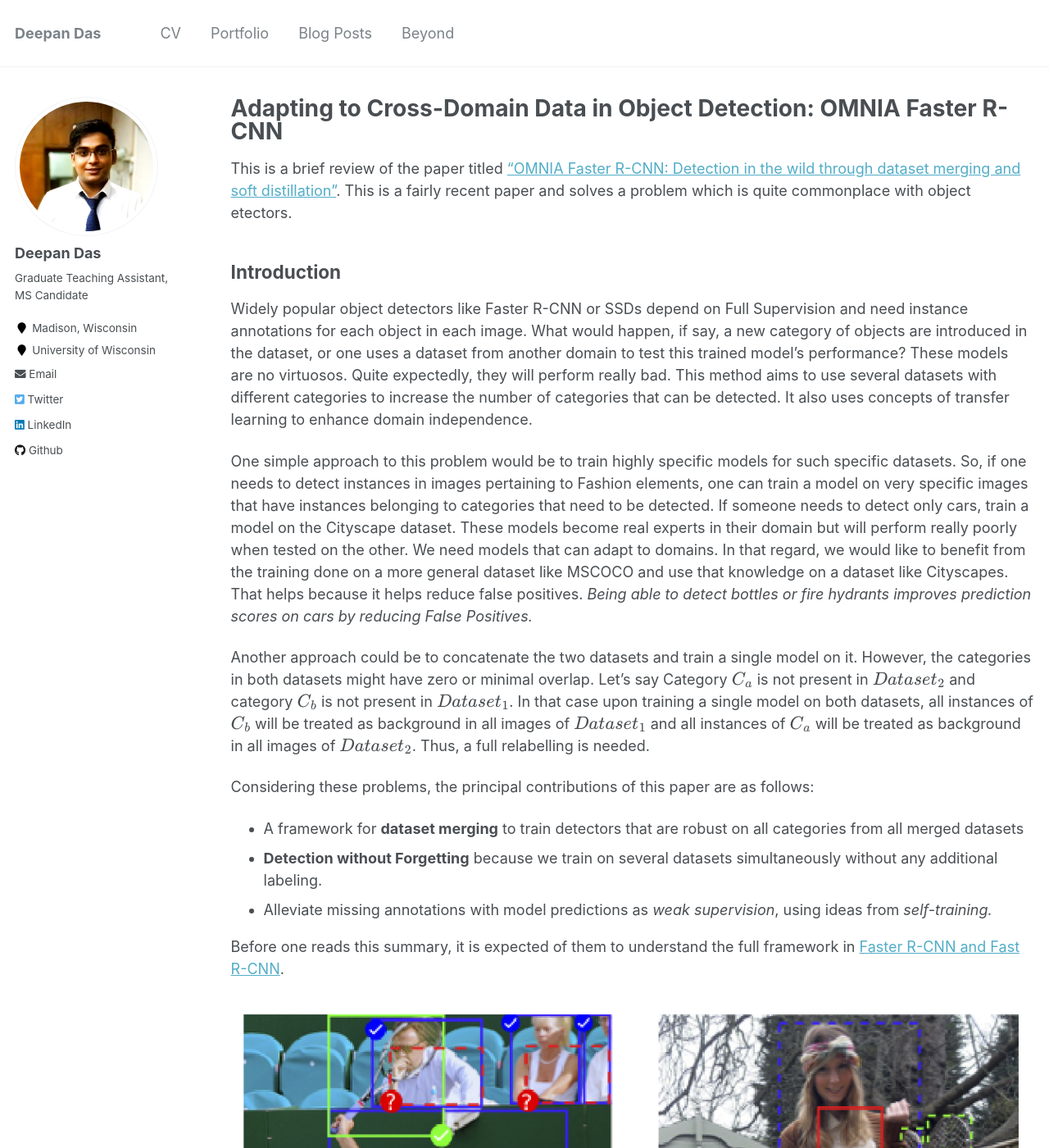
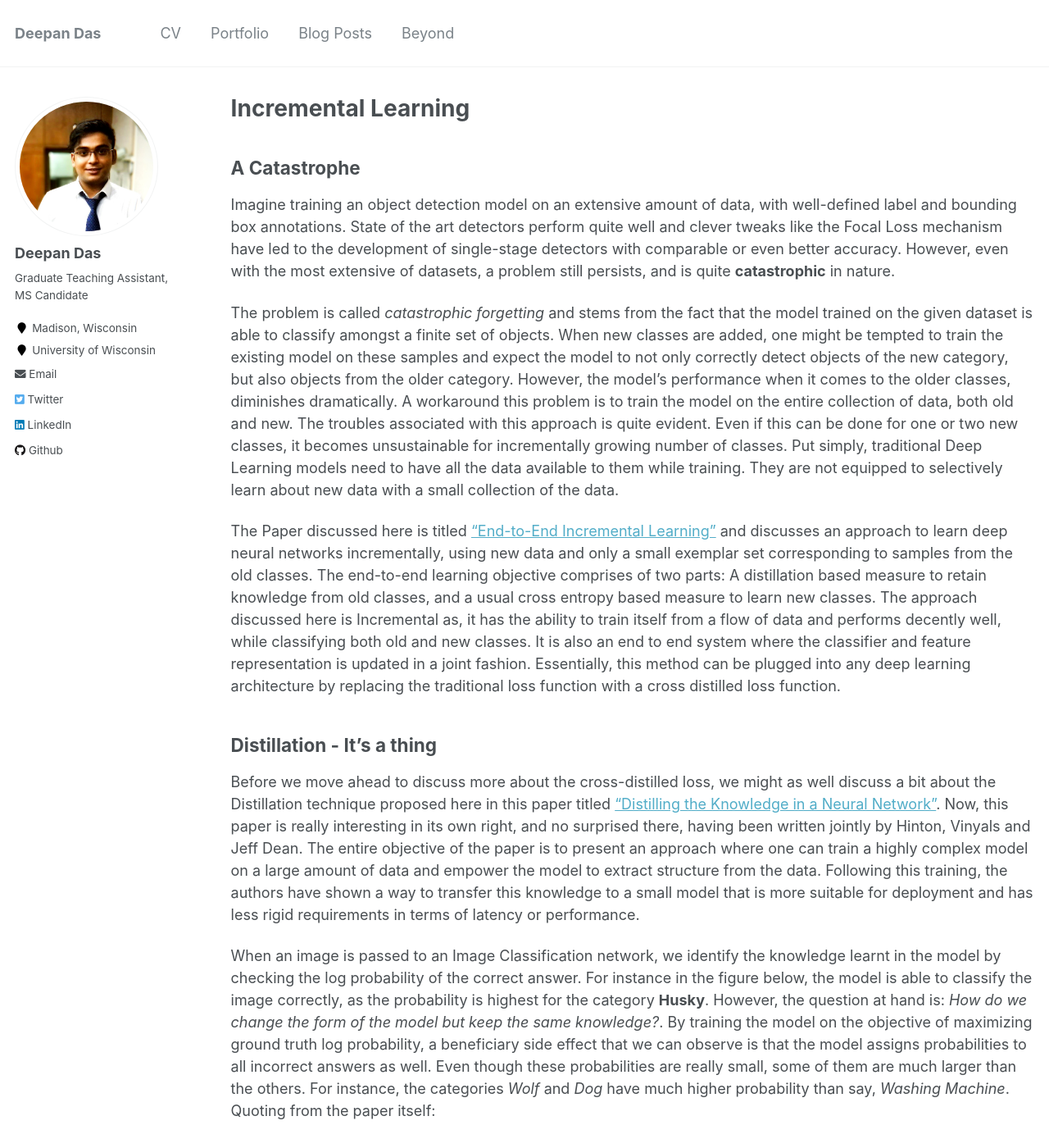
Before and after one commit to deepandas11/deepandas11.github.io, a Jekyll site: the page built from _posts/2019-07-18-Incremental-Learning.md, in a window 1280 px wide and 1400 px high. Shown: the whole window at 82% size. Built offline with Jekyll 4.4.1, drawn with Linux system fonts in a browser that asks for light colours; formulas are drawn with MathJax 3; some of the changed text lies outside the part shown.

Commit message:
Update1
Signed-off-by: Deepan Das <deepandas11@gmail.com>

```diff
--- a/_posts/2019-07-18-Incremental-Learning.md
+++ b/_posts/2019-07-18-Incremental-Learning.md
@@ -1,79 +1,23 @@
 ---
 layout: post
-title:  "Adapting to Cross-Domain Data in Object Detection: OMNIA Faster R-CNN"
-categories: deep-learning, computer-vision, detection
+title:  "Incremental Learning"
+categories: deep-learning, computer-vision, detection, incremental-learning
 ---
 
-This is a brief review of the paper titled ["OMNIA Faster R-CNN: Detection in the wild through dataset merging and soft distillation"](https://arxiv.org/abs/1812.02611). This is a fairly recent paper and solves a problem which is quite commonplace with object etectors.
 
+## A Catastrophe
 
-## Introduction
-Widely popular object detectors like Faster R-CNN or SSDs depend on Full Supervision and need instance annotations for each object in each image. What would happen, if say, a new category of objects are introduced in the dataset, or one uses a dataset from another domain to test this trained model's performance? These models are no virtuosos. Quite expectedly, they will perform really bad. This method aims to use several datasets with different categories to increase the number of categories that can be detected. It also uses concepts of transfer learning to enhance domain independence.
+Imagine training an object detection model on an extensive amount of data, with well-defined label and bounding box annotations. State of the art detectors perform quite well and clever tweaks like the Focal Loss mechanism have led to the development of single-stage detectors with comparable or even better accuracy. However, even with the most extensive of datasets, a problem still persists, and is quite **catastrophic** in nature.
 
-One simple approach to this problem would be to train highly specific models for such specific datasets. So, if one needs to detect instances in images pertaining to Fashion elements, one can train a model on very specific images that have instances belonging to categories that need to be detected. If someone needs to detect only cars, train a model on the Cityscape dataset. These models become real experts in their domain but will perform really poorly when tested on the other. We need models that can adapt to domains. In that regard, we would like to benefit from the training done on a more general dataset like MSCOCO and use that knowledge on a dataset like Cityscapes. That helps because it helps reduce false positives. *Being able to detect bottles or fire hydrants improves prediction scores on cars by reducing False Positives.*
+The problem is called *catastrophic forgetting* and stems from the fact that the model trained on the given dataset is able to classify amongst a finite set of objects. When new classes are added, one might be tempted to train the existing model on these samples and expect the model to not only correctly detect objects of the new category, but also objects from the older category. However, the model's performance when it comes to the older classes, diminishes dramatically. A workaround this problem is to train the model on the entire collection of data, both old and new. The troubles associated with this approach is quite evident. Even if this can be done for one or two new classes, it becomes unsustainable for incrementally growing number of classes. Put simply, traditional Deep Learning models need to have all the data available to them while training. They are not equipped to selectively learn about new data with a small collection of the data.
 
-Another approach could be to concatenate the two datasets and train a single model on it. However, the categories in both datasets might have zero or minimal overlap. Let's say Category \\(C_a\\) is not present in \\(Dataset_2\\) and category \\(C_b\\) is not present in \\(Dataset_1\\). In that case upon training a single model on both datasets, all instances of \\(C_b\\) will be treated as background in all images of \\(Dataset_1\\) and all instances of \\(C_a\\) will be treated as background in all images of \\(Dataset_2\\). Thus, a full relabelling is needed.
+The Paper discussed here is titled ["End-to-End Incremental Learning"](https://arxiv.org/abs/1807.09536) and discusses an approach to learn deep neural networks incrementally, using new data and only a small exemplar set corresponding to samples from the old classes. The end-to-end learning objective comprises of two parts: A distillation based measure to retain knowledge from old classes, and a usual cross entropy based measure to learn new classes. The approach discussed here is Incremental as, it has the ability to train itself from a flow of data and performs decently well, while classifying both old and new classes. It is also an end to end system where the classifier and feature representation is updated in a joint fashion. Essentially, this method can be plugged into any deep learning architecture by replacing the traditional loss function with a cross distilled loss function.
 
-Considering these problems, the principal contributions of this paper are as follows:
-- A framework for **dataset merging** to train detectors that are robust on all categories from all merged datasets
-- **Detection without Forgetting** because we train on several datasets simultaneously without any additional labeling.
-- Alleviate missing annotations with model predictions as *weak supervision*, using ideas from *self-training.*
+## Distillation - It's a thing
 
-Before one reads this summary, it is expected of them to understand the full framework in [Faster R-CNN and Fast R-CNN](https://www.jeremyjordan.me/object-detection-one-stage/).
+Before we move ahead to discuss more about the cross-distilled loss, we might as well discuss a bit about the Distillation technique proposed here in this paper titled ["Distilling the Knowledge in a Neural Network"](https://arxiv.org/abs/1503.02531). Now, this paper is really interesting in its own right, and no surprised there, having been written jointly by Hinton, Vinyals and Jeff Dean. The entire objective of the paper is to present an approach where one can train a highly complex model on a large amount of data and empower the model to extract structure from the data. Following this training, the authors have shown a way to transfer this knowledge to a small model that is more suitable for deployment and has less rigid requirements in terms of latency or performance.
 
+When an image is passed to an Image Classification network, we identify the knowledge learnt in the model by checking the log probability of the correct answer. For instance in the figure below, the model is able to classify the image correctly, as the probability is highest for the category **Husky**. However, the question at hand is: *How do we change the form of the model but keep the same knowledge?*. By training the model on the objective of maximizing ground truth log probability, a beneficiary side effect that we can observe is that the model assigns probabilities to all incorrect answers as well. Even though these probabilities are really small, some of them are much larger than the others. For instance, the categories *Wolf* and *Dog* have much higher probability than say, *Washing Machine*. Quoting from the paper itself:
+> These  relative probabilities of incorrect answers tell us a lot about how the cumbersome model tends to generalize.
 
-<img src="{{site.url}}/images/omnia_1.png" style="display: block; margin: auto;" />
-
-
-## Approach
-
-### Notations
-
-Two datasets \\(D_a\\) and \\(D_b\\) are being used. Dataset \\(D_a\\) is defined by categories \\(C_a\\) and images \\(I_a\\), with Ground truths \\(G_a\\). Similarly \\(D_b\\) has \\(I_a\\), \\(G_b\\) and \\(C_b\\).
-
-### Initial Training
-
-Two Domain Adapted Faster R-CNN detectors are trained. The first detector \\(Detect_a\\) learns to detect  \\(C_a\\) on  \\(I_a\\), and has access to  \\(I_b\\), without seeing the corresponding ground truth  \\(G_b\\). The second Faster R-CNN is also trained accordingly. The aim is to make \\(Detect_a\\) as accurate as possible on \\(I_b\\) and \\(Detect_b\\) on \\(I_a\\).
-
-
-### Merging Procedure
-
-*Self-Training*: The principal aim is to train a detector simultaneously for all categories \\(C_a U C_b\\) on all images \\(I_a U I_b\\). The predictions of \\(Detect_a\\) on  \\(I_b\\) serve as targets along with the existing Ground Truths \\(G_b\\). Likewise we get additional targets on \\(Dataset_a\\) along with \\(G_a\\).
-
-
-*Prediction Selection*: One has to judiciously choose these cross-predictions based on the confidence score of prediciton. By setting two thresholds, one can classify the predictions as ***safe, unsafe, or discardable***.
-
-
-### Model Framework
-
-**Region Proposal Network**: Instead of assigning a binary label for foreground/background classification, like in Faster R-CNN, this method adds another **undefined** label to detect all proposals with an unsafe prediction.
-
-
-**SoftSig Box Classifier**: The idea is to avoid the problem that we discussed earlier. Region Proposals from \\(Detect_b)// on \\(I_a)// will indeed serve as additional labellings but one cannot be completely sure that the predicted class is true. However, one can at least say that the predicted RoI is not a background. The custom loss function defined here takes care of these constraints. The loss is called *SoftSig* because it combines both SOFTmax and SIGmoid activation functions. The overall loss is:
-
-\\[L_{softsig} = L_{categorical} + \lambda_{binrary}L_{binary}\\]
-
-We discuss both components here, with the assumption that from a sample of \\(R\\) RoIs, we have a region \\(r\\) and it matches with a box of category \\(c\\)
-
-
-**1. Masked Categorical Cross-Entropy**
-
-This loss term is responsible for aligning predicted probabilities with targets and has a mask that helps discard this term for unsafe predictions.
-
-\\[ L_{categorical} = -\frac{1}{R} \sum_{r} \sum_{c} t_r^c log(softmax(x_r^c)) \\]
-
-Therefore, there is no loss backpropagation component from this categorical loss term for all unsafe region predictions. Since, we aren't definitely sure about its classification, we cannot let it align with any given class in the ground truth. The mask \\(m_r\\) = 0 when \\(r\\) is an unsafe prediction.
-
-
-**2. Masked Binary Cross Entropy**
-
-Binary cross entropy treats the different categories as independent binary classification tasks. Each logit decides whether the sample belongs to a particular category \\(c\\) or not. A mask is applied to the predictions for all regions marked as unsafe predictions.
-
-\\[ L_{binary} = - \frac{1}{R(C+1)} \sum_{r,c} w_r^c (t_r^c log(sigmoid(x_r^c)) + (1-t_r^c) log(1-sigmoid(x_r^c))) \\]
-
-Thus, if a RoI matches with an unsafe prediction of category *c*, logits for background and that category will not contribute to the loss, while logits for all other categories will be decreased after an optimization step.
-
-
-## Results
-
-<img src="{{site.url}}/images/omnia_2.png" style="display: block; margin: auto;" />
+<img src="{{site.url}}/images/increm_1.png" style="display: block; margin: auto;" />
```
